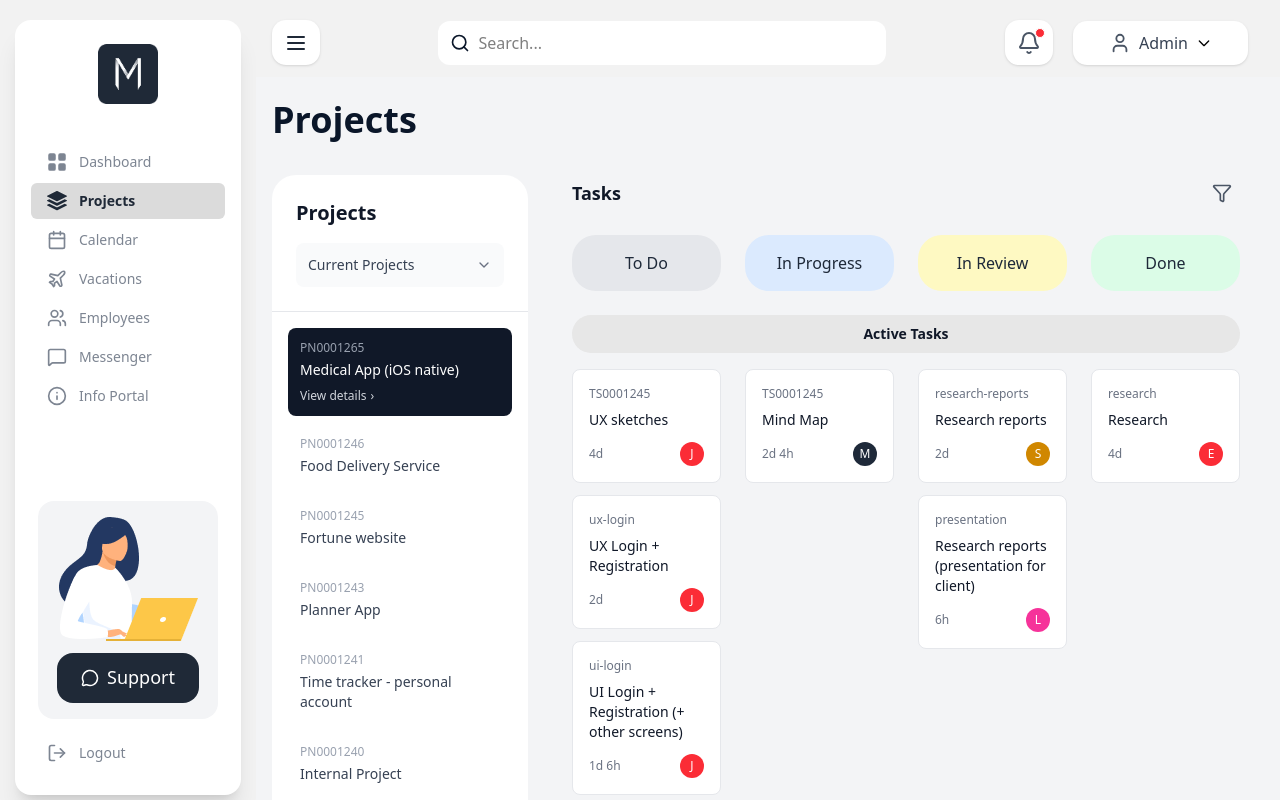
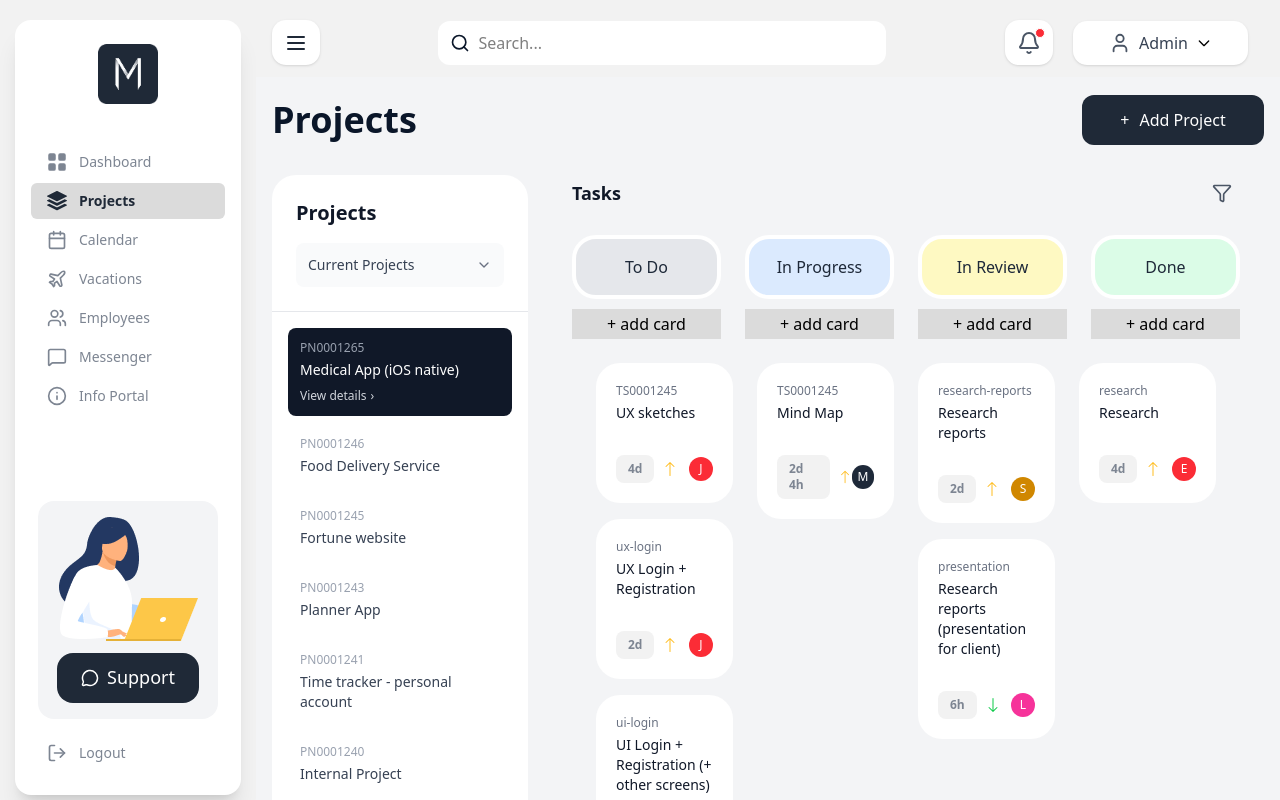
Before and after one commit to murodil01/admin, a React (Vite) app: page /projects in a window 1280 px wide. Built offline with nearby package versions, Linux system fonts and the light colour scheme; sample sign-in values are in the browser's storage.

Commit message:
projects 11:51

```diff
--- a/src/pages/projects/index.jsx
+++ b/src/pages/projects/index.jsx
@@ -1,3 +1,5 @@
+import { BsArrowDown } from "react-icons/bs";
+import { BsArrowUp } from "react-icons/bs";
 import { useState } from "react";
 import {
   Filter,
@@ -6,6 +8,18 @@ import {
 } from "lucide-react";
 
 const Projects = () => {
+  function parseTimeToHours(timeStr) {
+    if (!timeStr) return 0;
+
+    const dayMatch = timeStr.match(/(\d+)\s*d/);
+    const hourMatch = timeStr.match(/(\d+)\s*h/);
+
+    const days = dayMatch ? parseInt(dayMatch[1]) : 0;
+    const hours = hourMatch ? parseInt(hourMatch[1]) : 0;
+
+    return days * 24 + hours;
+  }
+
   const [selectedProject, setSelectedProject] = useState(
     "Medical App (iOS native)"
   );
@@ -113,7 +127,16 @@ const Projects = () => {
 
   return (
     <div>
-      <h3 className="text-[#0A1629] text-[36px] font-bold mb-[28px]">Projects</h3>
+      <div className="flex flex-col sm:flex-row sm:items-center sm:justify-between gap-4 sm:gap-0 mb-[28px]">
+        <h3 className="text-[#0A1629] text-[28px] sm:text-[36px] font-bold text-center sm:text-left">
+          Projects
+        </h3>
+        <button className="capitalize w-full sm:max-w-[182px] py-[13px] px-[22px] bg-[#1F2937] rounded-xl text-white gap-[10px] flex items-center justify-center">
+          <span>+</span>
+          <span>add project</span>
+        </button>
+      </div>
+
       <div className="flex flex-col sm:flex-row gap-5 min-h-screen">
         {/* Sidebar */}
         <div className="w-full sm:w-64 bg-white flex flex-col rounded-[24px]">
@@ -181,38 +204,55 @@ const Projects = () => {
           <div className="flex-1 p-4 sm:p-6">
             <div className="grid grid-cols-1 sm:grid-cols-2 md:grid-cols-3 lg:grid-cols-4 gap-4 sm:gap-6 mb-6">
               {taskColumns.map((column) => (
+                <>
+                  <div className="flex flex-col gap-[10px]">
                     <div
                       key={column.id}
-                  className={`${column.color} rounded-[24px] p-4 text-center`}
+                      className={`${column.color} rounded-[24px] p-4 text-center border-4 border-white`}
                     >
                       <h3 className="font-medium text-gray-800">{column.title}</h3>
                     </div>
+                    <div className="bg-[#DBDBDB] w-full h-[30px] flex items-center justify-center">
+                      <span className="font-medium">+ add card</span>
+                    </div>
+                  </div>
+                </>
               ))}
             </div>
 
             {/* Active Tasks */}
-            <div className="mb-8">
-              <button className="text-sm font-semibold text-gray-900 mb-4 w-full bg-[#E7E7E7] py-[9px] rounded-4xl">
-                Active Tasks
-              </button>
+            <div className="mb-8 px-4 sm:px-6">
               <div className="grid grid-cols-1 sm:grid-cols-2 md:grid-cols-3 lg:grid-cols-4 gap-4 sm:gap-6">
                 {taskColumns.map((column) => (
-                  <div key={column.id} className="space-y-3">
+                  <div key={column.id} className="space-y-4">
                     {getTasksByColumn(column.id).map((task) => (
                       <div
                         key={task.id}
-                        className="bg-white rounded-lg p-4 border border-gray-200 hover:shadow-md transition-shadow"
+                        className="w-full bg-white rounded-3xl p-5 hover:shadow-md transition-shadow flex flex-col gap-8"
                       >
-                        <div className="text-xs text-gray-500 mb-2">
-                          {task.id}
-                        </div>
-                        <div className="text-sm font-medium text-gray-900 mb-3">
+                        {/* Top: ID + Title */}
+                        <div className="flex flex-col gap-1">
+                          <div className="text-xs text-gray-500">{task.id}</div>
+                          <div className="text-sm font-medium text-gray-900">
                             {task.title}
                           </div>
+                        </div>
+
+                        {/* Bottom: Time + Avatar */}
                         <div className="flex items-center justify-between">
-                          <span className="text-xs text-gray-500">
+                          {/* Time + Arrow */}
+                          <div className="flex items-center gap-2">
+                            <span className="text-xs text-[#7D8592] font-semibold px-3 py-1.5 bg-[#F2F2F2] rounded-lg">
                               {task.time}
                             </span>
+                            {parseTimeToHours(task.time) < 24 ? (
+                              <BsArrowDown className="text-[#0AC947]" />
+                            ) : (
+                              <BsArrowUp className="text-[#FFBD21]" />
+                            )}
+                          </div>
+
+                          {/* Assignee */}
                           <div
                             className={`w-6 h-6 rounded-full ${task.assignee.avatar} flex items-center justify-center text-white text-xs font-medium`}
                           >
@@ -227,26 +267,34 @@ const Projects = () => {
             </div>
 
             {/* Backlog */}
-            <div>
-              <h3 className="text-sm font-semibold text-gray-900 mb-4">
+            <div className="bg-[#DBDBDB] px-[32px] py-[16px] rounded-xl">
+              <h3 className="text-sm font-semibold text-[#0A1629] mb-4 text-center">
                 Backlog
               </h3>
               <div className="grid grid-cols-1 sm:grid-cols-2 md:grid-cols-3 gap-4 sm:gap-6">
                 {backlogTasks.map((task) => (
                   <div
                     key={task.id}
-                    className="bg-white rounded-lg p-4 border border-gray-200 hover:shadow-md transition-shadow"
+                    className="bg-white rounded-3xl p-[20px] border border-gray-200 hover:shadow-md transition-shadow flex flex-col gap-[38px]"
                   >
-                    <div className="text-xs text-gray-500 mb-2">{task.id}</div>
-                    <div className="text-sm font-medium text-gray-900 mb-3">
+                    <div className="flex flex-col gap-[3px]">
+                      <div className="text-xs text-gray-500">{task.id}</div>
+                      <div className="text-sm font-medium text-gray-900">
                         {task.title}
+                      </div>
                     </div>
                     <div className="flex items-center justify-between">
                       <div className="flex items-center gap-2">
-                        <span className="text-xs text-gray-500">
+                        <div className="flex items-center gap-[10px]">
+                          <span className="text-xs text-[#7D8592] font-semibold px-[10px] py-[6px] bg-[#F2F2F2] rounded-lg">
                             {task.time}
                           </span>
-                        <ArrowDown className="w-3 h-3 text-green-500" />
+                          {parseTimeToHours(task.time) < 24 ? (
+                              <BsArrowDown className="text-[#0AC947]" />
+                            ) : (
+                              <BsArrowUp className="text-[#FFBD21]" />
+                            )}
+                        </div>
                       </div>
                       <div
                         className={`w-6 h-6 rounded-full ${task.assignee.avatar} flex items-center justify-center text-white text-xs font-medium`}
```
Also changed, not shown: src/pages/employees/index.jsx (line endings or trailing spaces). Lines whose indentation alone changed are shown as unchanged.
